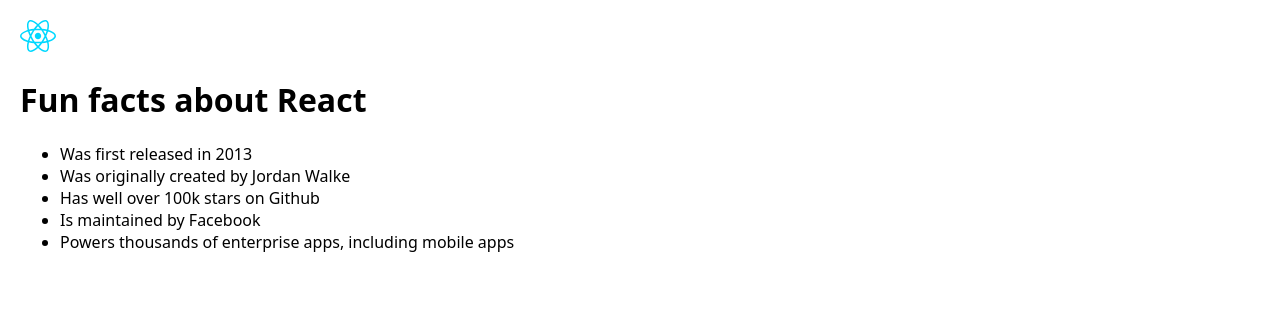
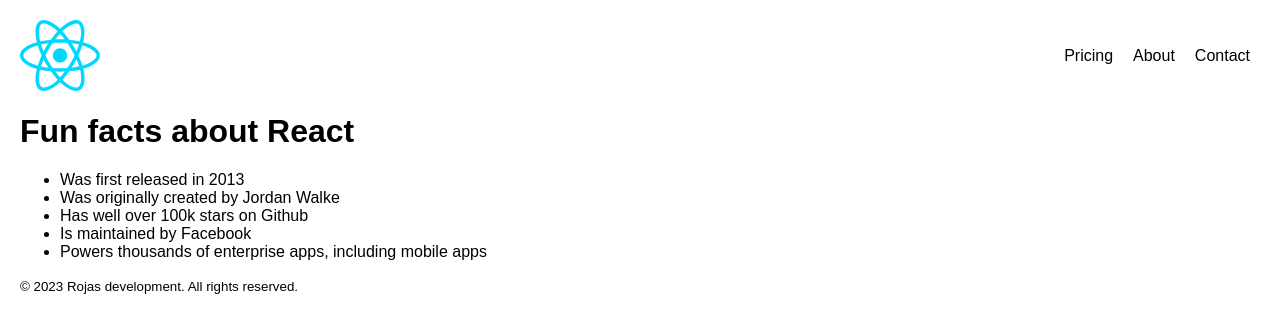
Before and after one commit to veronicaarojas/static-react-page, a React (Vite) app: page / in a window 1280 px wide. Shown: the top 332 px of the page. Built offline with nearby package versions, Linux system fonts and the light colour scheme.

Commit message:
Organize component folders and add CSS styles

```diff
--- a/src/App.css
+++ b/src/App.css
@@ -0,0 +1,18 @@
+.nav-items {
+  list-style: none;
+  display: flex;
+}
+
+.nav {
+  display: flex;
+  justify-content: space-between;
+  align-items: center;
+}
+
+.nav-items > li {
+  padding: 10px;
+}
+
+.react-logo {
+  width: 80px;
+}
--- a/src/App.jsx
+++ b/src/App.jsx
@@ -1,22 +1,20 @@
 import { useState } from 'react'
 import './App.css'
+import Header from './components/Header';
+import MainContent from './components/MainContent';
+import Footer from './components/Footer';
 
 function App() {
 
 
   return (
     <>
-    <img
-    src="src/assets/react.svg"
-    alt="react logo"/>
-    <h1>Fun facts about React</h1>
-    <ul>
-      <li>Was first released in 2013</li>
-      <li>Was originally created by Jordan Walke</li>
-      <li>Has well over 100k stars on Github</li>
-      <li>Is maintained by Facebook</li>
-      <li>Powers thousands of enterprise apps, including mobile apps</li>
-    </ul>
+    <Header />
+    <MainContent />
+    <Footer />
+
+
+
 
     </>
   )
--- /dev/null
+++ b/src/components/Footer.jsx
@@ -0,0 +1,9 @@
+import React from 'react'
+
+export default function Footer() {
+  return (
+    <footer>
+      <small>© 2023 Rojas development. All rights reserved.</small>
+    </footer>
+  )
+}
--- /dev/null
+++ b/src/components/Header.jsx
@@ -0,0 +1,19 @@
+import React from 'react'
+
+export default function Header() {
+  return (
+    <header>
+    <nav className='nav'>
+      <img
+      src="src/assets/react.svg"
+      alt="react logo"
+      className='react-logo'/>
+      <ul className='nav-items'>
+        <li>Pricing</li>
+        <li>About</li>
+        <li>Contact</li>
+    </ul>
+    </nav>
+    </header>
+  )
+}
--- /dev/null
+++ b/src/components/MainContent.jsx
@@ -0,0 +1,16 @@
+import React from 'react'
+
+export default function MainContent() {
+  return (
+  <div>
+      <h1>Fun facts about React</h1>
+    <ul>
+      <li>Was first released in 2013</li>
+      <li>Was originally created by Jordan Walke</li>
+      <li>Has well over 100k stars on Github</li>
+      <li>Is maintained by Facebook</li>
+      <li>Powers thousands of enterprise apps, including mobile apps</li>
+    </ul>
+  </div>
+  )
+}
--- a/src/index.css
+++ b/src/index.css
@@ -1,5 +1,5 @@
 html, body {
   margin: 0;
   padding: 10px;
-  font-family: system-ui, -apple-system, BlinkMacSystemFont, 'Segoe UI', Roboto, Oxygen, Ubuntu, Cantarell, 'Open Sans', 'Helvetica Neue', sans-serif;
+  font-family: sans-serif;
 }
```
